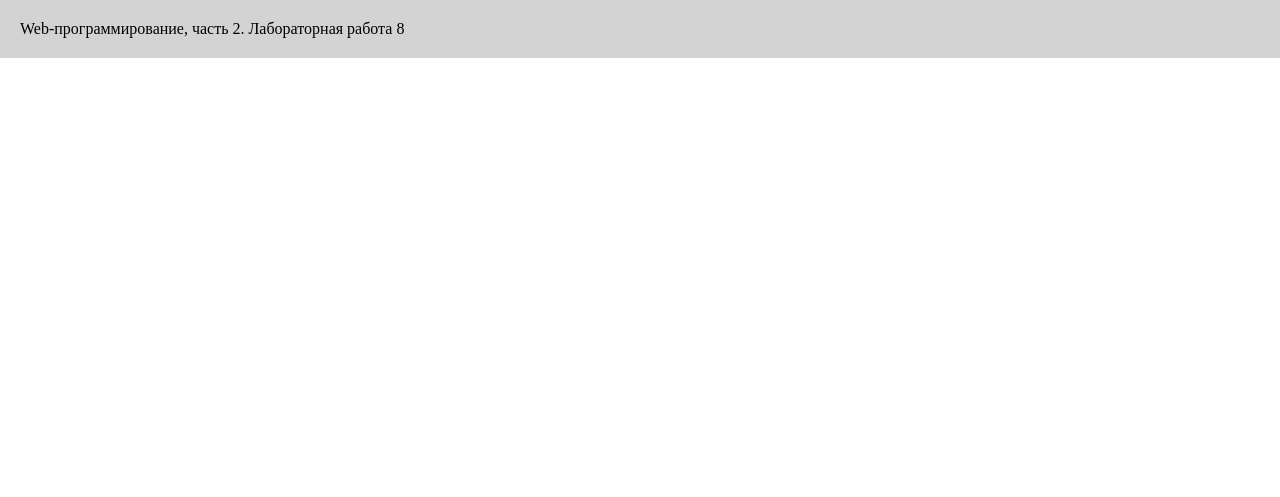
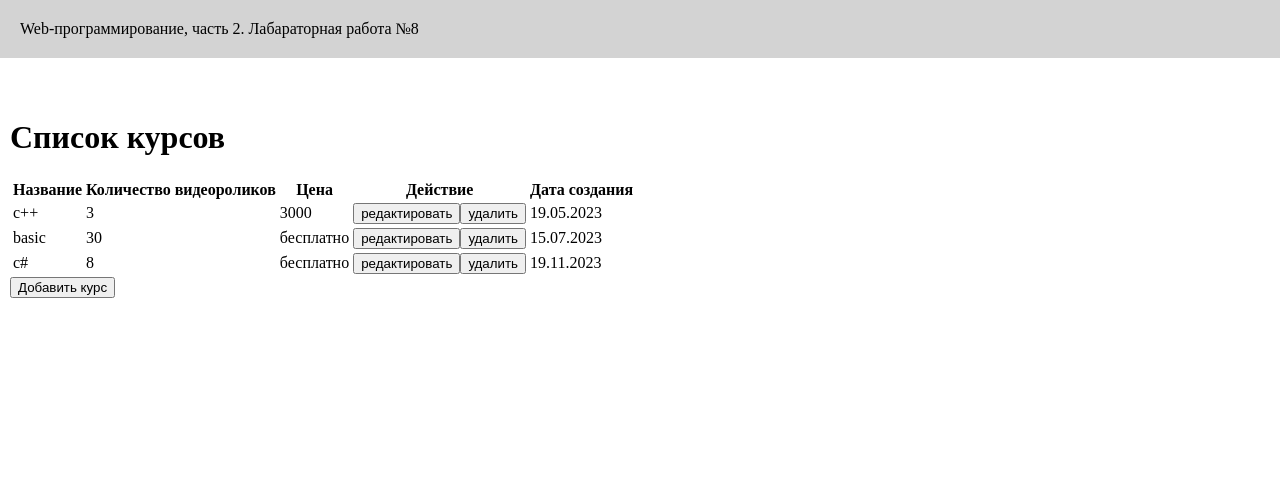
Before and after one commit to Assin0/web-programming-labs-2, a Flask app: page /lab8/ in a window 1280 px wide. Shown: the top 497 px of the page. Run offline with Flask 3, Linux system fonts and the light colour scheme; some libraries are stand-ins or nearby versions.

Commit message:
Лабораторная работа №8

```diff
--- a/lab8.py
+++ b/lab8.py
@@ -1,17 +1,19 @@
-from flask import Blueprint, render_template, request, redirect, session, jsonify
-import psycopg2
+from flask import Blueprint, render_template, request, jsonify
 from datetime import datetime
 
+
 lab8 = Blueprint('lab8', __name__)
+
 
 @lab8.route('/lab8/')
 def main():
     return render_template('lab8/index.html')
 
+
 courses = [
-    {"name": "c++", "videos": 3, "price": 3000},
-    {"name": "basic", "videos": 30, "price": 0},
-    {"name": "c#", "videos": 8}
+    {"name": "c++", "videos": 3, "price": 3000,  "date": "19.05.2023"},
+    {"name": "basic", "videos": 30, "price": 0, "date": "15.07.2023"},
+    {"name": "c#", "videos": 8, "date": "19.11.2023"},
 ]
 
 
@@ -19,12 +21,14 @@
 def get_courses():
     return jsonify(courses)
 
+
 @lab8.route('/lab8/api/courses/<int:course_num>', methods=['GET'])
 def get_course(course_num):
     if course_num in range(0, len(courses)):
         return courses[course_num]
     else:
         return "Нет такого курса", 404
+
 
 @lab8.route('/lab8/api/courses/<int:course_num>', methods=['DELETE'])
 def del_course(course_num):
@@ -34,6 +38,7 @@
     else:
         return 'Нет такого курса', 404
 
+
 @lab8.route('/lab8/api/courses/<int:course_num>', methods=['PUT'])
 def put_course(course_num):
     course = request.get_json()
@@ -41,10 +46,12 @@
     if course_num in range(0, len(courses)):
         return courses[course_num]
     else:
-        return "Out Of Range", 404
+        return "Нет такого курса", 404
+
 
 @lab8.route('/lab8/api/courses/', methods=['POST'])
 def add_course():
     course = request.get_json()
+    course['date'] = datetime.now().strftime('%d.%m.%Y')
     courses.append(course)
     return {'num': len(courses) - 1}
--- /dev/null
+++ b/static/lab8/main.js
@@ -0,0 +1,109 @@
+function fillCourseList() {
+    fetch('/lab8/api/courses/')
+    .then(function (data) {
+        return data.json();
+    })
+    .then(function (courses) {
+        let tbody = document.getElementById('course-list');
+        tbody.innerHTML = '';
+        for(let i = 0; i <courses.length; i++) {
+            tr = document.createElement('tr');
+            let tdName = document.createElement('td');
+            tdName.innerText = courses[i].name;
+
+            let tdVideos = document.createElement('td');
+            tdVideos.innerText = courses[i].videos;
+
+            let tdPrice = document.createElement('td');
+            tdPrice.innerText = courses[i].price || 'бесплатно';
+
+            let tdDate = document.createElement('td');
+            tdDate.innerText = courses[i].date;
+
+            let editButton = document.createElement('button')
+            editButton.innerText = 'редактировать';
+            editButton.onclick = function() {
+                editCourse(i, courses[i]);
+            }
+
+            let delButton = document.createElement('button')
+            delButton.innerText = 'удалить';
+            delButton.onclick = function() {
+                deleteCourse(i);
+            };
+
+            let tdActions = document.createElement('td');
+            tdActions.append(editButton);
+            tdActions.append(delButton);
+
+            tr.append(tdName);
+            tr.append(tdVideos);
+            tr.append(tdPrice);
+            tr.append(tdActions);
+            tr.append(tdDate)
+
+            tbody.append(tr);
+        }
+    })
+}
+
+function deleteCourse(num) {
+    if(! confirm('Вы точно хотите удалить данный курс?'))
+        return;
+
+    fetch(`/lab8/api/courses/${num}`, {method: "DELETE"})
+    .then(function () {
+        fillCourseList();
+    });
+}
+
+function showModal() {
+    document.querySelector('div.modal').style.display = 'block';
+}
+function hideModal() {
+    document.querySelector('div.modal').style.display = 'none'
+}
+
+function cancel() {
+    hideModal();
+}
+
+function addCourse() {
+    document.getElementById('num').value = '';
+    document.getElementById('name').value = '';
+    document.getElementById('videos').value = '';
+    document.getElementById('price').value = '';
+    document.getElementById('current-time').value = '';
+    showModal();
+}
+
+function sendCourse() {
+    const num = document.getElementById('num').value;
+    const course = {
+        name: document.getElementById('name').value,
+        videos: document.getElementById('videos').value,
+        price: document.getElementById('price').value,
+        date: document.getElementById('current-time').value,
+    }
+    const url = `/lab8/api/courses/${num}`;
+    const method = num ? 'PUT' : 'POST';
+    fetch(url, {
+        method:method,
+        headers: {"Content-Type": "application/json"},
+        body: JSON.stringify(course)
+    })
+    .then(function() {
+        fillCourseList();
+        hideModal();
+    });
+}
+
+
+function editCourse(num, course) {
+    document.getElementById('num').value = num;
+    document.getElementById('name').value = course.name;
+    document.getElementById('videos').value = course.videos;
+    document.getElementById('price').value = course.price;
+    document.getElementById('current-time').value = course.date;
+    showModal();
+}
--- a/templates/lab8/index.html
+++ b/templates/lab8/index.html
@@ -1,9 +1,67 @@
 {% extends "base.html" %}
 
-{% block lab %}Лабораторная работа 8{% endblock %}
+{% block lab %} Лабараторная работа №8 {% endblock %}
 
 {% block script %}
+<script src="{{ url_for('static', filename='lab8/main.js') }}"></script>
+<style>
+.modal {
+    display: none;
+    z-index: 100;
+    box-shadow: 3px 3px 5px black;
+    width: 400px;
+    left: 50%;
+    margin-left: -200px;
+    position: absolute;
+    padding: 20px;
+}
+</style>
 {% endblock %}
 
-{% block main%}
-{% endblock%}
+{% block main %}
+    <h1>Список курсов</h1>
+
+    <table>
+        <thead>
+            <tr>
+                <th>Название</th>
+                <th>Количество видеороликов</th>
+                <th>Цена</th>
+                <th>Действие</th>
+                <th>Дата создания</th>
+            </tr>
+        </thead>
+        <tbody id="course-list"></tbody>
+    </table>
+
+    <script>
+        fillCourseList();
+    </script>
+
+    <div>
+        <button onclick="addCourse()">Добавить курс</button>
+    </div>
+
+    <div class="modal">
+        <input type="hidden" id="num">
+        <label>
+            Название курса:
+            <input type="text" id="name">
+        </label>
+
+        <label>
+            Количество видеороликов:
+            <input type="number" id="videos" min="0">
+        </label><br>
+
+        <label>
+            Цена:
+            <input type="number" id="price" min="0">
+        </label><br>
+
+            <input type="hidden" id="current-time">
+
+        <button onclick="sendCourse()">OK</button>
+        <button onclick="cancel()">Отмена</button>
+    </div>
+{% endblock %}
```
